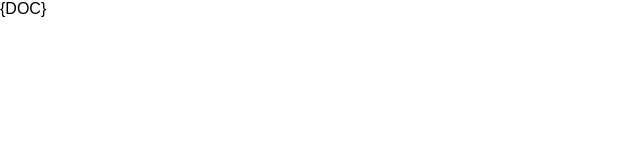
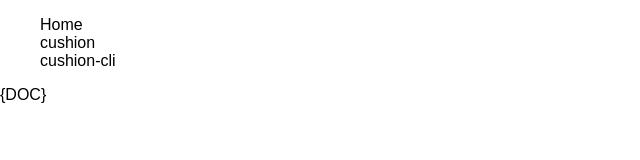
Before and after one commit to stefanjudis/cushion.io, a website: page assets/html/index.html in a window 1280 px wide. Shown: the whole page, without its empty margins (0-640 px from the left). Drawn offline with nearby package versions, Linux system fonts and the light colour scheme; files that its build step writes are made by us from their sources; files whose address does not match are found by name.

Commit message:
added first tryout for navigation

```diff
--- a/assets/html/index.html
+++ b/assets/html/index.html
@@ -15,6 +15,16 @@
       <p class="chromeframe">You are using an <strong>outdated</strong> browser. Please <a href="http://browsehappy.com/">upgrade your browser</a> or <a href="http://www.google.com/chromeframe/?redirect=true">activate Google Chrome Frame</a> to improve your experience.</p>
     <![endif]-->
 
+    <header>
+      <nav>
+        <ul>
+          <li>Home
+          <li>cushion
+          <li>cushion-cli
+        </ul>
+      </nav>
+    </header>
+
     {DOC}
 
     <script src="js/main.js"></script>
```
